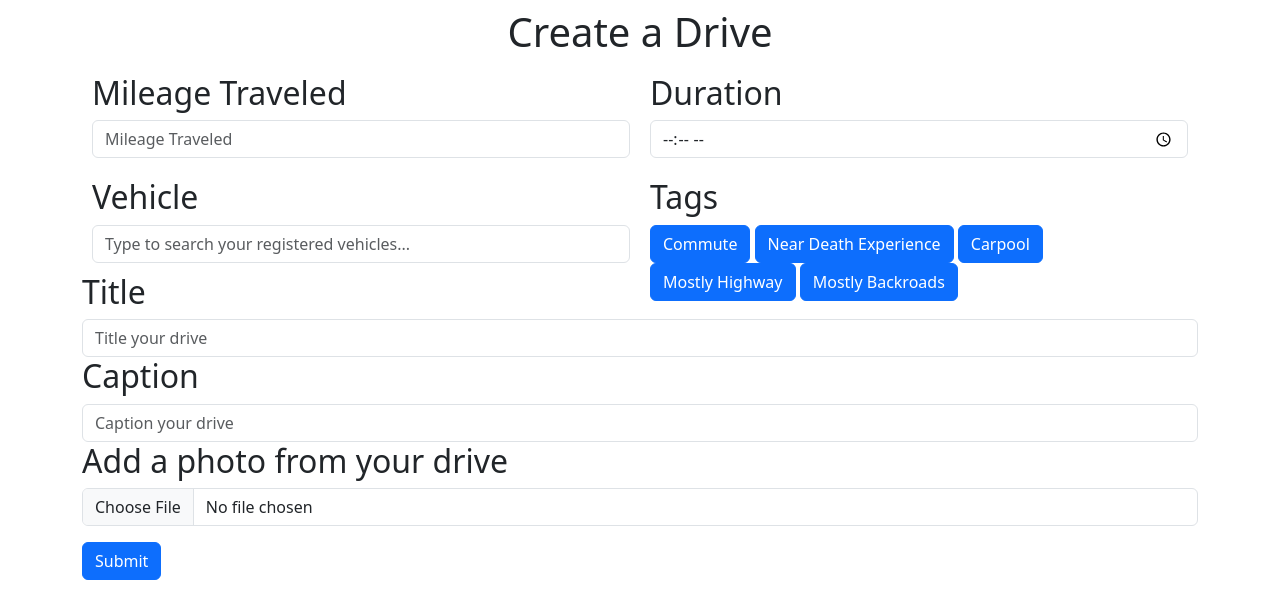
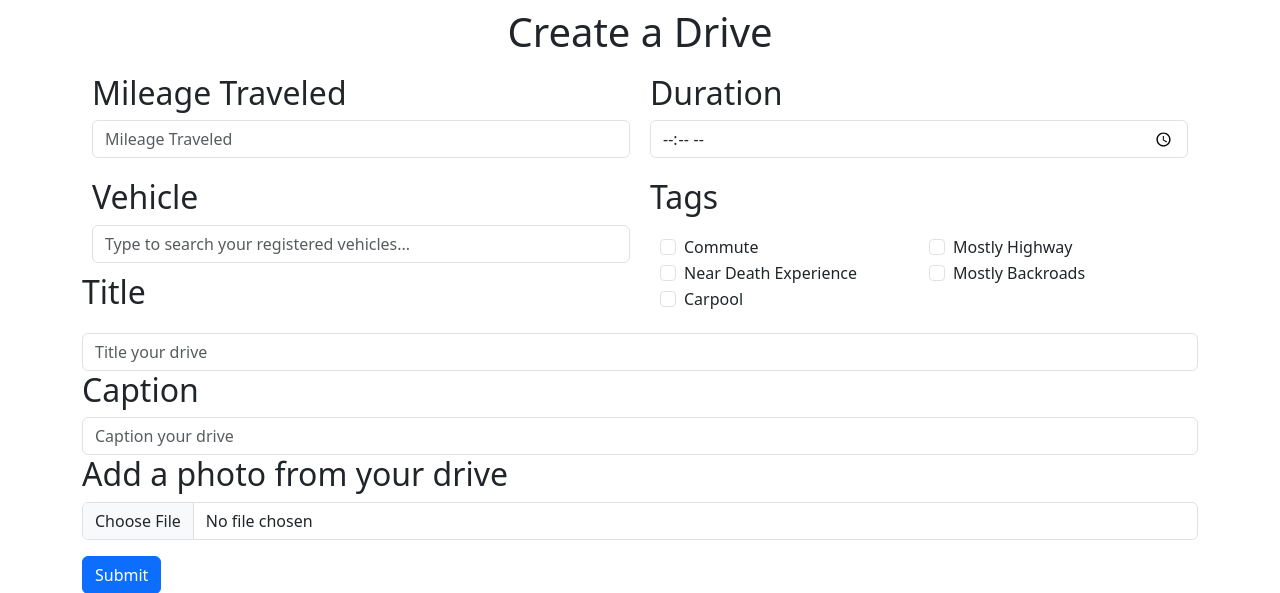
Before and after one commit to sophtank/3155finalproj, a Flask app: page /create in a window 1280 px wide. Shown: the part 68-661 px from the top of the page. Run offline with Flask 3, Linux system fonts and the light colour scheme.

Commit message:
added Sophies chagnes to createdrive.html

```diff
--- a/app.py
+++ b/app.py
@@ -1,5 +1,5 @@
 from flask import Flask, render_template
-from repositories.leaderboard import get_leaders
+# from repositories.leaderboard import get_leaders
 
 app = Flask(__name__)
 
--- a/templates/createdrive.html
+++ b/templates/createdrive.html
@@ -25,11 +25,40 @@
 </div>
 <div class="right-div">
     <h2>Tags</h2>
-    <button type="button" class="btn btn-primary" id="Commute">Commute</button>
-    <button type="button" class="btn btn-primary" id="NDE">Near Death Experience</button>
-    <button type="button" class="btn btn-primary" id="Carpool">Carpool</button>
-    <button type="button" class="btn btn-primary" id="mostlyHwy">Mostly Highway</button>
-    <button type="button" class="btn btn-primary" id="mostlyBackroad">Mostly Backroads</button>
+    <div class="left-div">
+    <div class="form-check">
+        <input class="form-check-input" type="checkbox" value="" id="commute">
+        <label class="form-check-label" for="commute">
+         Commute
+        </label>
+      </div>
+      <div class="form-check">
+        <input class="form-check-input" type="checkbox" value="" id="NDE">
+        <label class="form-check-label" for="NDE">
+          Near Death Experience
+        </label>
+      </div>
+      <div class="form-check">
+        <input class="form-check-input" type="checkbox" value="" id="carpool">
+        <label class="form-check-label" for="carpool">
+          Carpool
+        </label>
+      </div>
+      </div>
+      <div class = "right-div">
+      <div class="form-check">
+        <input class="form-check-input" type="checkbox" value="" id="highway">
+        <label class="form-check-label" for="carpool">
+          Mostly Highway
+        </label>
+      </div>
+      <div class="form-check">
+        <input class="form-check-input" type="checkbox" value="" id="backroad">
+        <label class="form-check-label" for="carpool">
+          Mostly Backroads
+        </label>
+      </div>
+    </div>
 </div>
 <div class = "create-drive">
 <h2>Title</h2>
```
Also changed, not shown: static/Styles/index.css (+0 -11 lines).
